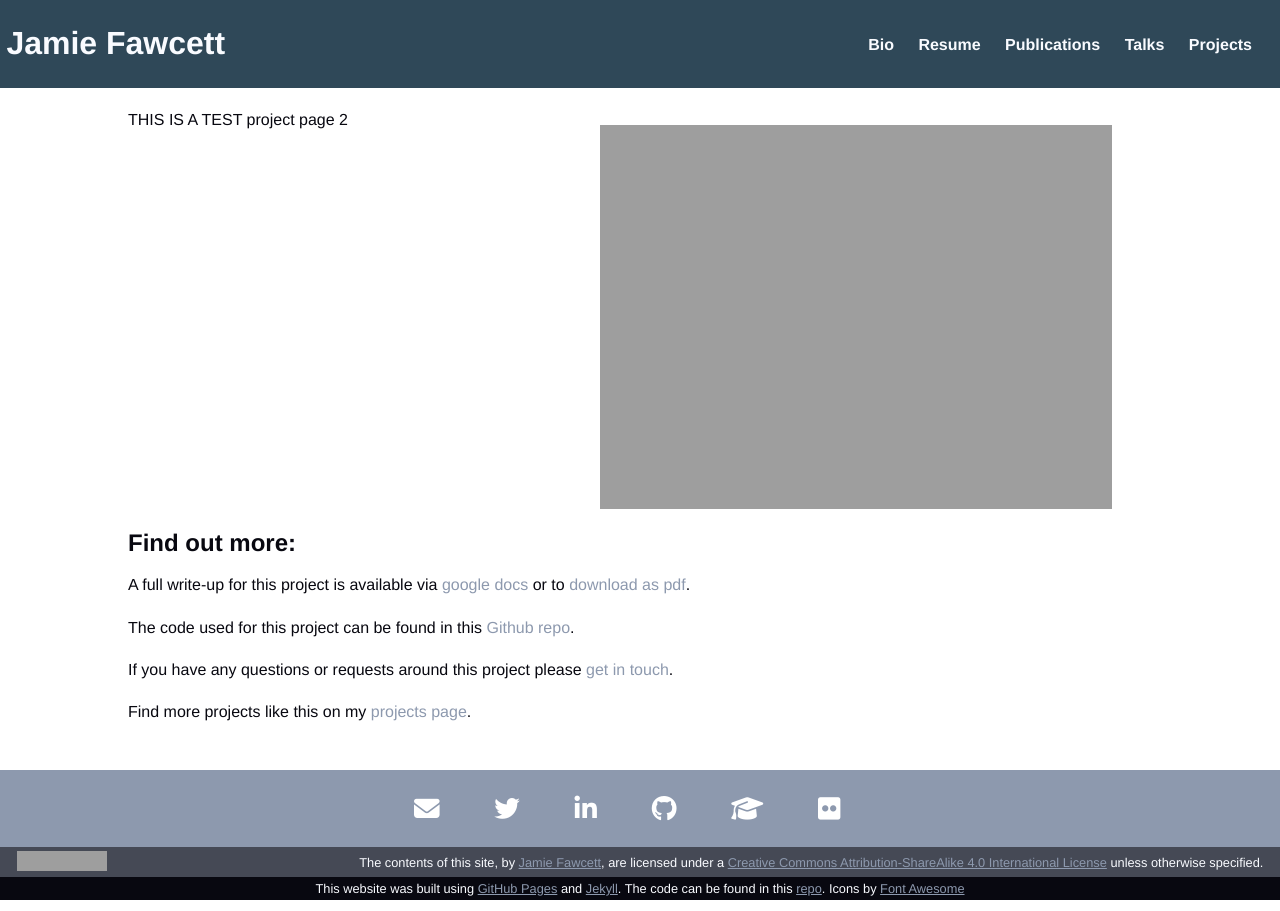
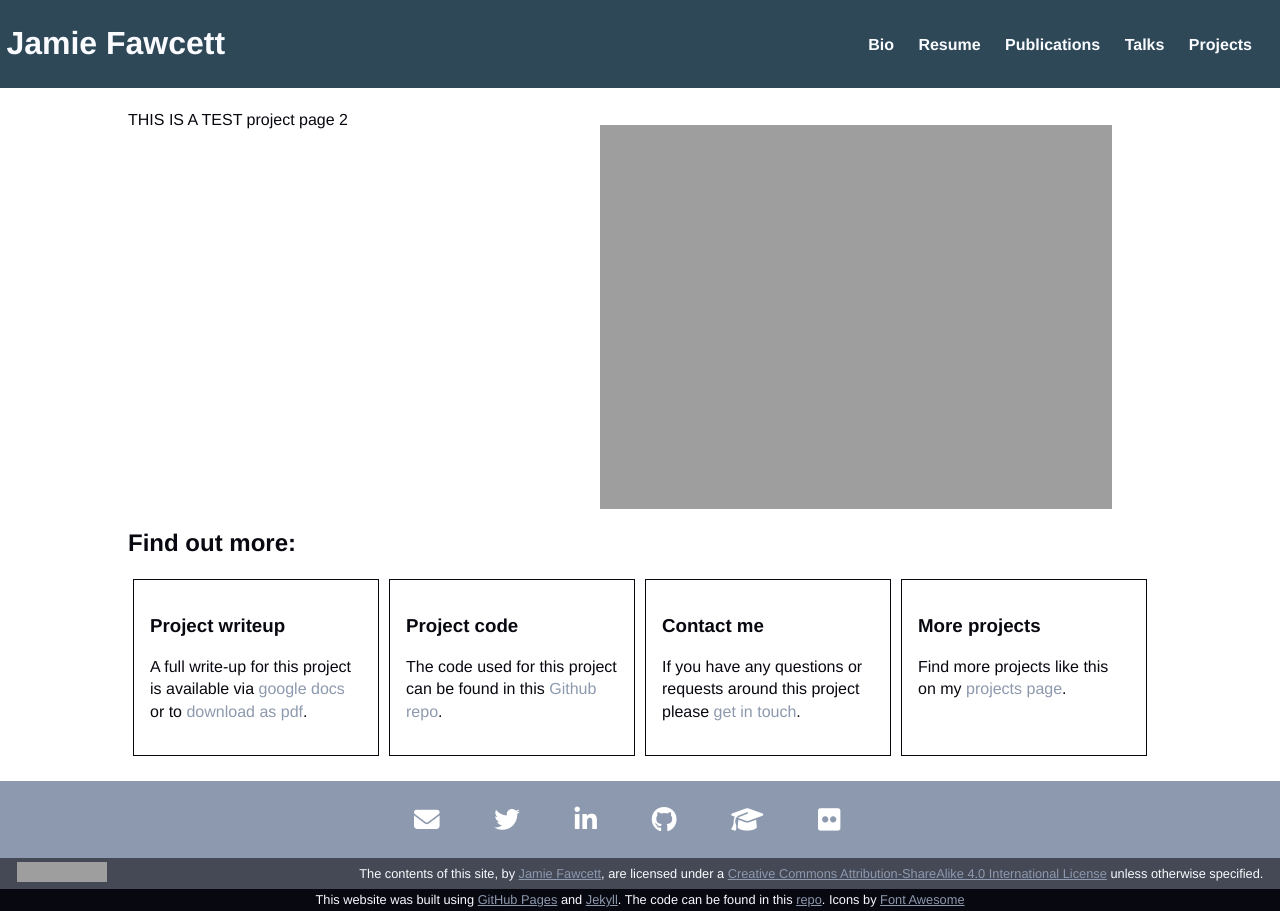
Before and after one commit to JmeF/JmeF.github.io, a Jekyll site: the page built from content/_projects/test-project2.md, in a window 1280 px wide. Built offline with Jekyll 4.4.1, drawn with Linux system fonts in a browser that asks for light colours; nearby versions of some CDN libraries; grey boxes are pictures that could not be loaded.

Commit message:
Project pages setup

```diff
--- a/_layouts/project.html
+++ b/_layouts/project.html
@@ -20,21 +20,27 @@ layout: default
 
 <div class="find-more-projects">
   <h2>Find out more:</h2>
+  <div class="find-more-columns">
     <div class="report-download">
+      <h3>Project writeup</h3>
       <p>A full write-up for this project is available via <a href="{{page.gdocs-link}}edit?usp=sharing">google docs</a>
         or to <a href="{{page.gdocs-link}}export?format=pdf">download as pdf</a>.</p>
     </div>
-
     <div class="code">
+      <h3>Project code</h3>
       <p>The code used for this project can be found in this <a href= {{page.github-link}}>Github repo</a>.</p>
     </div>
 
     <div class="more-info">
+      <h3>Contact me</h3>
       <p>If you have any questions or requests around this project please
         <a href="mailto:me@jamiefawcett.org.uk?subject={{ page.title }}">get in touch</a>.</p>
     </div>
 
     <div class="more-projects">
+      <h3>More projects</h3>
       <p>Find more projects like this on my <a href="/projects">projects page</a>.</p>
     </div>
   </div>
+
+</div>
--- a/_sass/general_layout.scss
+++ b/_sass/general_layout.scss
@@ -112,14 +112,14 @@ body {
 
   .columns{
     margin-top: 0px;
+    display: flex;
+
     div{
       margin-top: 0px;
       border-style:solid;
       border-width: 1px;
-      float: left;
-      width:30%;
-      margin-left: 2%;
-      margin-right: auto;
+      flex: 1;
+      margin:5px;
     }
   }
 }
@@ -208,4 +208,17 @@ img.profile{
   div{
     width:100%;
   }
+  .find-more-columns{
+    margin-top: 0px;
+    display: flex;
+
+    div{
+      flex: 1;
+      margin-top: 0px;
+      border-style:solid;
+      border-width: 1px;
+      padding: 1em;
+      margin:5px;
+    }
+  }
 }
```
Lines whose indentation alone changed are shown as unchanged.
